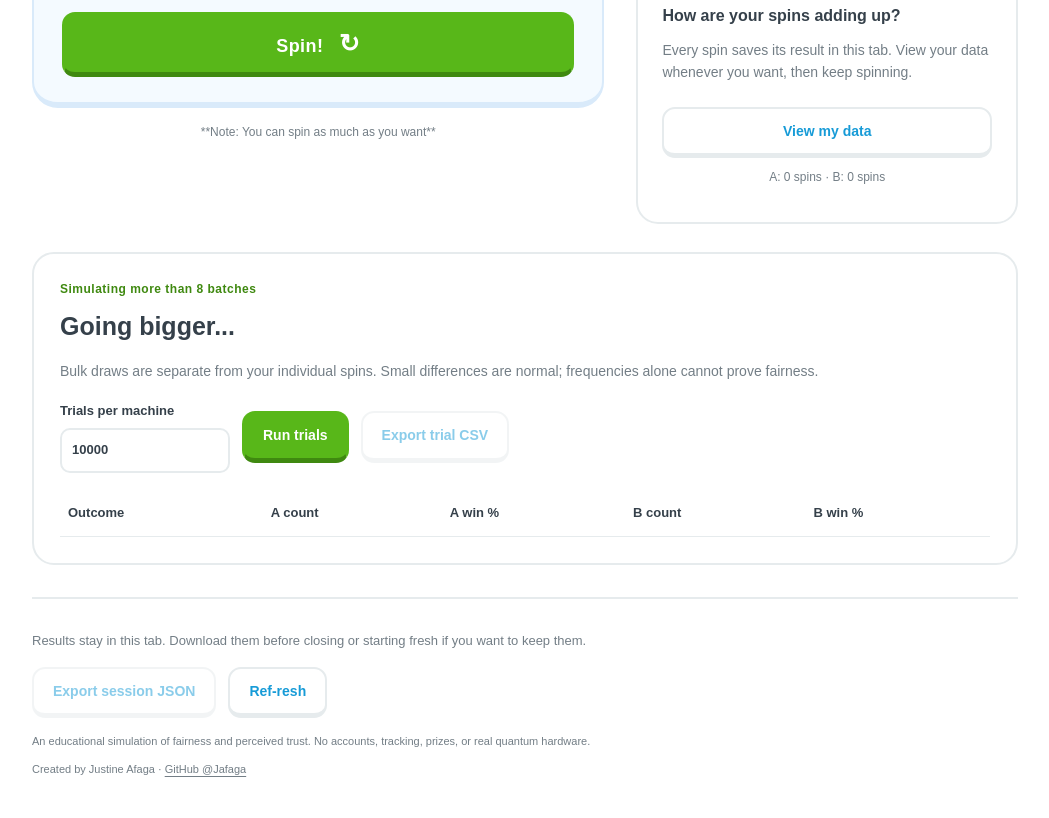
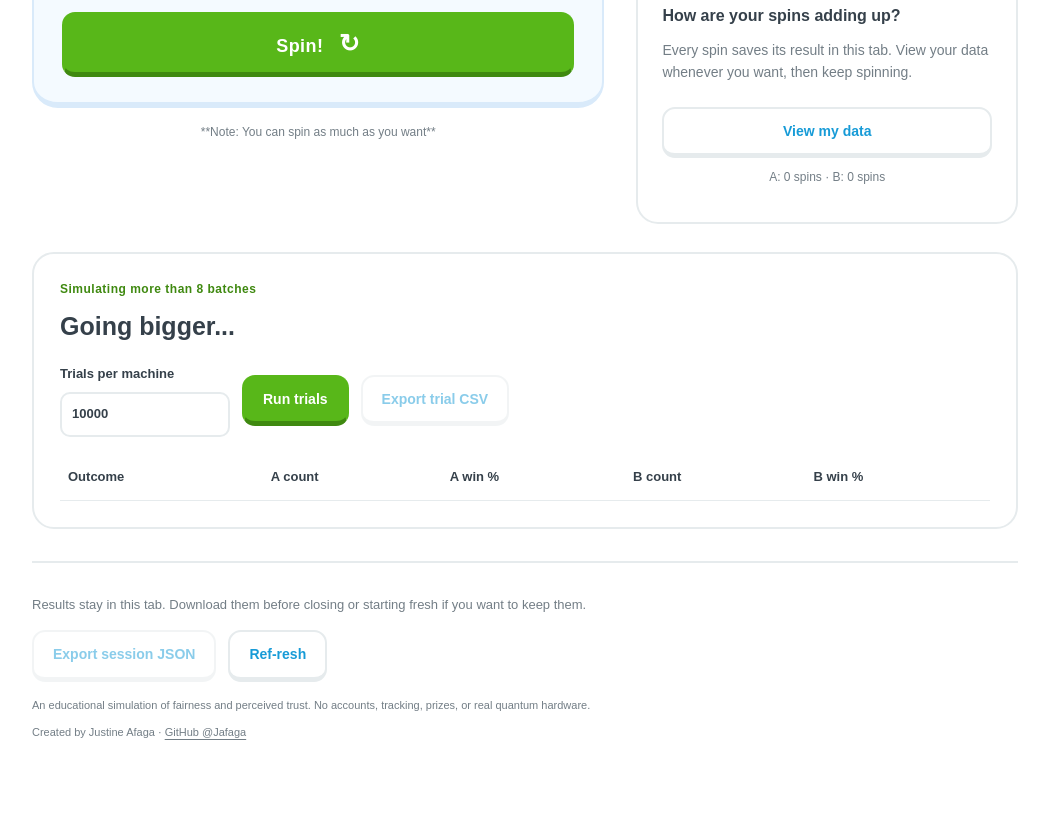
Before and after one commit to Jafaga/raffle_ics651, a website with bundled scripts: page index.html in a window 1280 px wide. Shown: the part 719-1537 px from the top of the page, without its empty margins (115-1164 px from the left). After the commit the page ends 1501 px from the top, so only its background shows below. Built offline with nearby package versions, Linux system fonts and the light colour scheme.

Commit message:
removed description

```diff
--- a/index.html
+++ b/index.html
@@ -116,11 +116,6 @@
         <section class="panel" id="lab">
             <div class="eyebrow"> Simulating more than 8 batches</div>
             <h2>Going bigger...</h2>
-            <p>
-                Bulk draws are separate from your individual spins.
-                Small differences are normal; frequencies alone cannot
-                prove fairness.
-            </p>
             <!-- Trial Controls -->
             <div class="actions">
                 <label>
```
